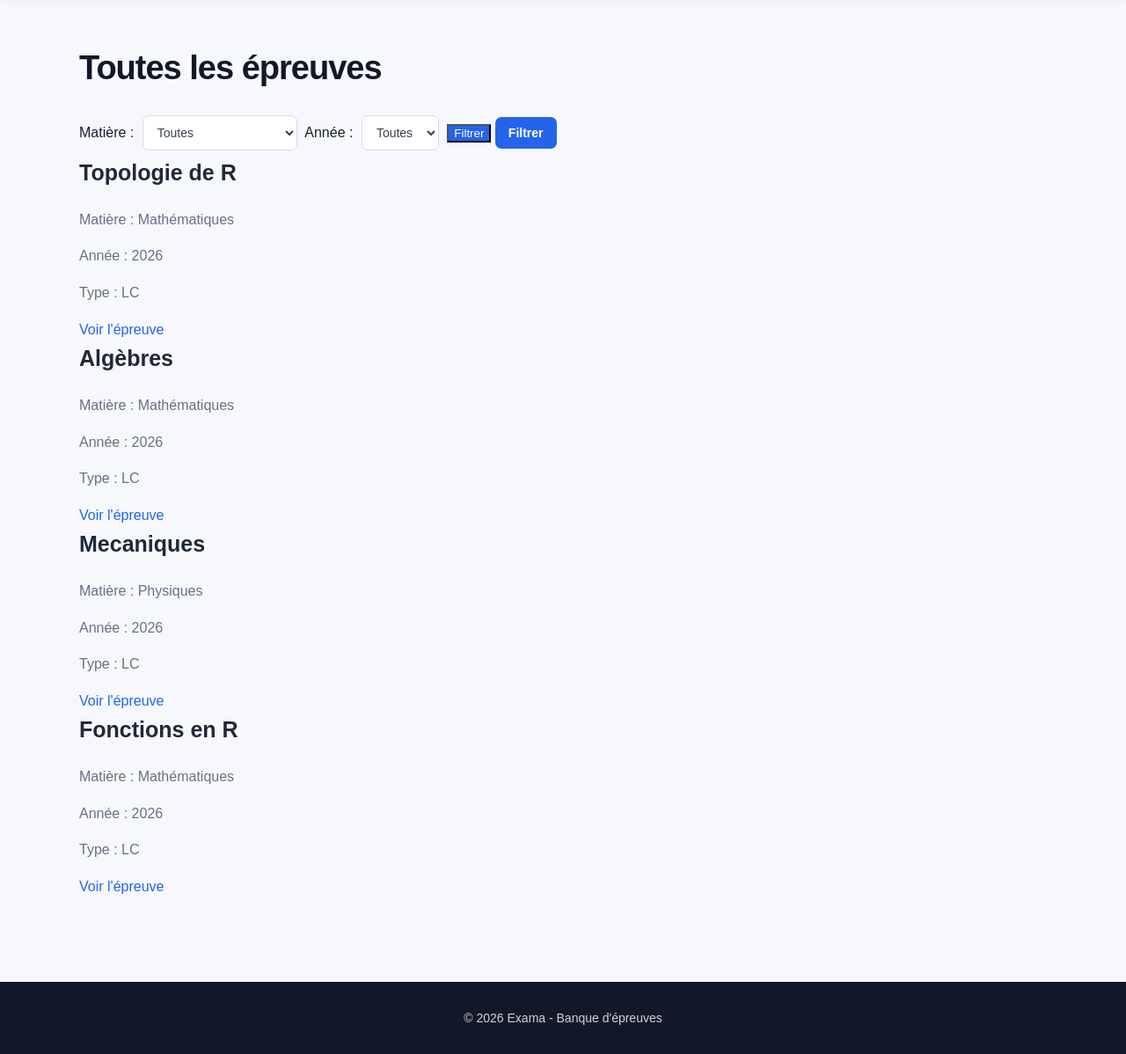
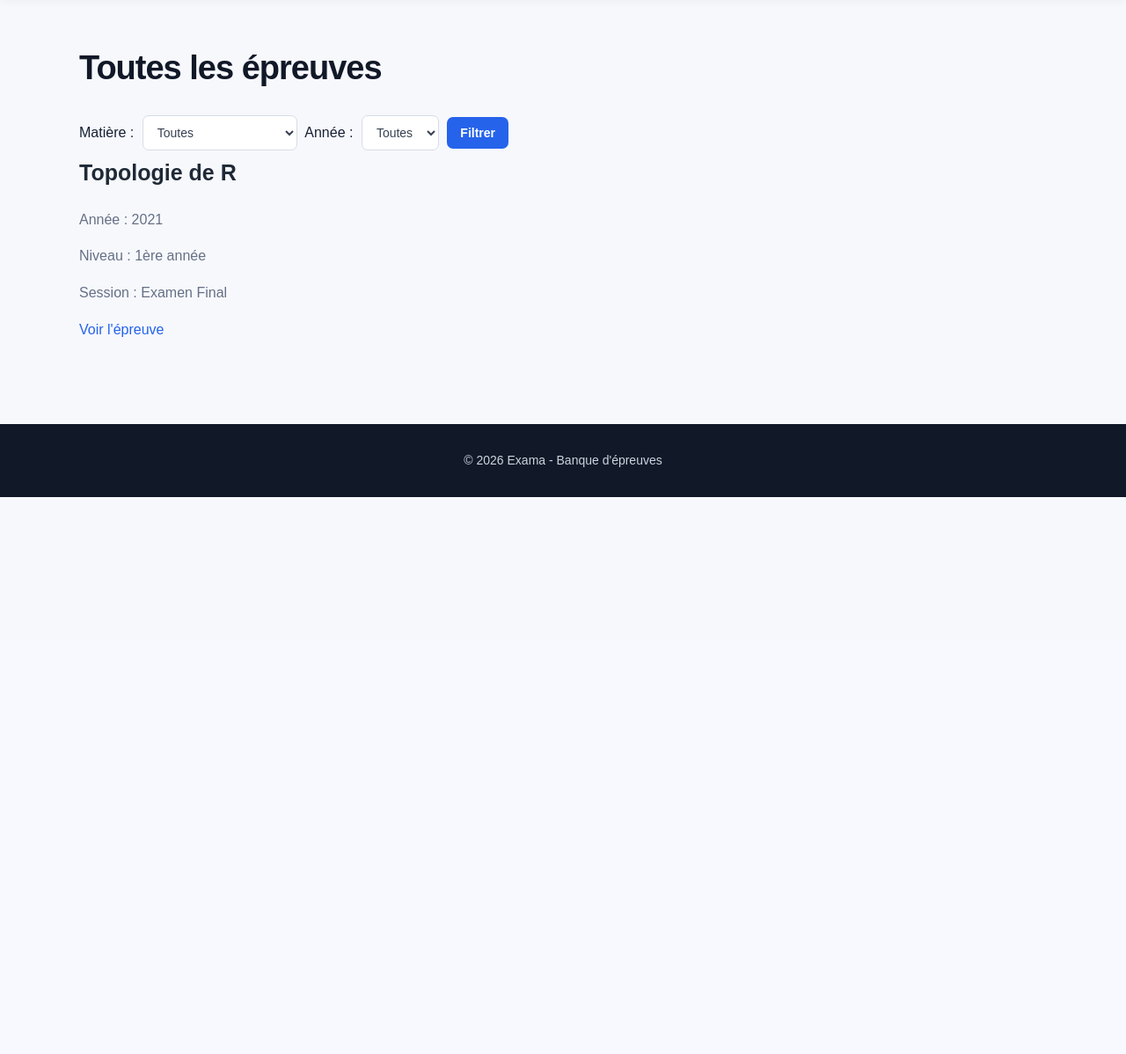
Before and after one commit to Mirix-sudo/Exama, a Django app: page /epreuves/ in a window 1280 px wide. Shown: the part 72-1270 px from the top of the page at 88% size. After the commit the page ends 637 px from the top, so only its background shows below. Run offline with Django 5.2, Linux system fonts and the light colour scheme; data comes from the database, SQL or seed files in the repository.

Commit message:
Ajouter de fonctionnalités a epreuves detail.html

```diff
--- a/epreuves/urls.py
+++ b/epreuves/urls.py
@@ -4,8 +4,6 @@ from .import views
 
 urlpatterns = [
     path('', views.home, name='home'),
-
-
     path('epreuves/', views.epreuves, name='epreuves'),
-    path('epreuves_details/', views.epreuves_details, name='epreuves_details'),
+    path('epreuves/<int:id>/', views.epreuves_details, name='epreuves_details'),
 ]
--- a/epreuves/views.py
+++ b/epreuves/views.py
@@ -1,4 +1,5 @@
 from django.shortcuts import render
+from django.shortcuts import get_object_or_404
 from .models import Epreuve
 from django.db.models import Q
 from django.http import JsonResponse
@@ -8,13 +9,13 @@ def home(request):
     return render(request, "home.html", {'epreuves_recentes': epreuves_recentes})
 
 
-def epreuve(request):
+def epreuves(request):
     epreuves=Epreuve.objects.all()
 
-    #Recherche mot par mot-clé(titre, matire,et anné si un nom est taper)
+    # Recherche par matière ou année.
     terme =request.GET.get('q','').strip()
     if terme:
-        filtre = Q(titre__icontains=terme) | Q(matiere__nom__icontains=terme)
+        filtre = Q(matiere__nom__icontains=terme)
         if terme.isdigit():
             filtre |= Q(annee=int(terme))
         epreuves = epreuves.filter(filtre)
@@ -23,8 +24,6 @@ def epreuve(request):
     matiere = request.GET.get('matiere')
     niveau = request.GET.get('niveau')
     annee = request.GET.get('annee')
-    type_examen = request.GET.get('type_examen')
-    section = request.GET.get('section')
     entite = request.GET.get('entite')
 
     if matiere:
@@ -33,10 +32,6 @@ def epreuve(request):
         epreuves=epreuves.filter(niveau=niveau)
     if annee:
         epreuves=epreuves.filter(annee=annee)
-    if type_examen:
-        epreuves=epreuves.filter(type_examen=type_examen)
-    if section:
-        epreuves=epreuves.filter(section=section)
     if entite:
         epreuves=epreuves.filter(entite=entite)
 
@@ -48,7 +43,7 @@ def recherche_ajax(request):
     if len(terme) < 2:
         return JsonResponse({'resultats':[]})
 
-    filtre = Q(titre__icontains=terme) | Q(matiere__nom__icontains=terme)
+    filtre = Q(matiere__nom__icontains=terme)
     if terme.isdigit():
         filtre |= Q(annee=int(terme))
 
@@ -56,7 +51,6 @@ def recherche_ajax(request):
 
     data = [
         {'id': e.id,
-        'titre': e.titre,
         'matiere': str(e.matiere),
         'niveau': e.niveau,
         'annee': e.annee,
@@ -66,11 +60,13 @@ def recherche_ajax(request):
     ]
     return JsonResponse({'resultats': data})
 
+from django.shortcuts import get_object_or_404
 
-def detail(request):
-    return render(request, "epreuves_details.html")
+def epreuves_details(request, id):
+    epreuve = get_object_or_404(Epreuve, id=id)
+    return render(request, "epreuves_details.html", {
+        "epreuve": epreuve,
+    })
 
-def epreuves(request):
-    return render(request, 'epreuves.html')
-def epreuves_details(request):
-    return render(request, 'epreuves_details.html')
+# URL pattern for the details view
+# path("epreuves/<int:id>/", views.epreuves_details, name="epreuves_details")
--- a/static/css/style.css
+++ b/static/css/style.css
@@ -358,7 +358,6 @@ footer p {
    ========================================= */
 
 @media (max-width: 768px) {
-
     nav {
         padding: 15px 5%;
 
--- a/templates/epreuves.html
+++ b/templates/epreuves.html
@@ -32,62 +32,25 @@
         <option value="2021">2023</option>
     </select>
 
-    <button type="submit">Filtrer</button>
-
     <button class="filtrer" type="submit">Filtrer</button>
 
 </form>
 
 
-<!-- Exemple d'épreuve -->
+{% for epreuve in epreuves %}
 <div>
-    <h2>Topologie de R</h2>
+    <h2>{{ epreuve.matiere }}</h2>
+    <p>Année : {{ epreuve.annee }}</p>
+    <p>Niveau : {{ epreuve.get_niveau_display }}</p>
+    <p>Session : {{ epreuve.get_session_display }}</p>
 
-    <p>Matière : Mathématiques</p>
-    <p>Année : 2026</p>
-    <p>Type : LC</p>
-
-    <a href="/epreuves/1/">
+    <a href="{% url 'epreuves_details' epreuve.id %}">
         Voir l'épreuve
     </a>
 </div>
-
-
-<div>
-    <h2>Algèbres</h2>
-
-    <p>Matière : Mathématiques</p>
-    <p>Année : 2026</p>
-    <p>Type : LC</p>
-
-    <a href="/epreuves/2/">
-        Voir l'épreuve
-    </a>
-</div>
-
-<div>
-    <h2>Mecaniques</h2>
-
-    <p>Matière : Physiques</p>
-    <p>Année : 2026</p>
-    <p>Type : LC</p>
-
-    <a href="/epreuves/3/">
-        Voir l'épreuve
-    </a>
-</div>
-
-<div>
-    <h2>Fonctions en R</h2>
-
-    <p>Matière : Mathématiques</p>
-    <p>Année : 2026</p>
-    <p>Type : LC</p>
-
-    <a href="/epreuves/4/">
-        Voir l'épreuve
-    </a>
-</div>
+{% empty %}
+<p>Aucune épreuve trouvée.</p>
+{% endfor %}
 
 
 {% endblock content %}
```
Also changed, not shown: templates/epreuves_details.html (+7 -7 lines).
